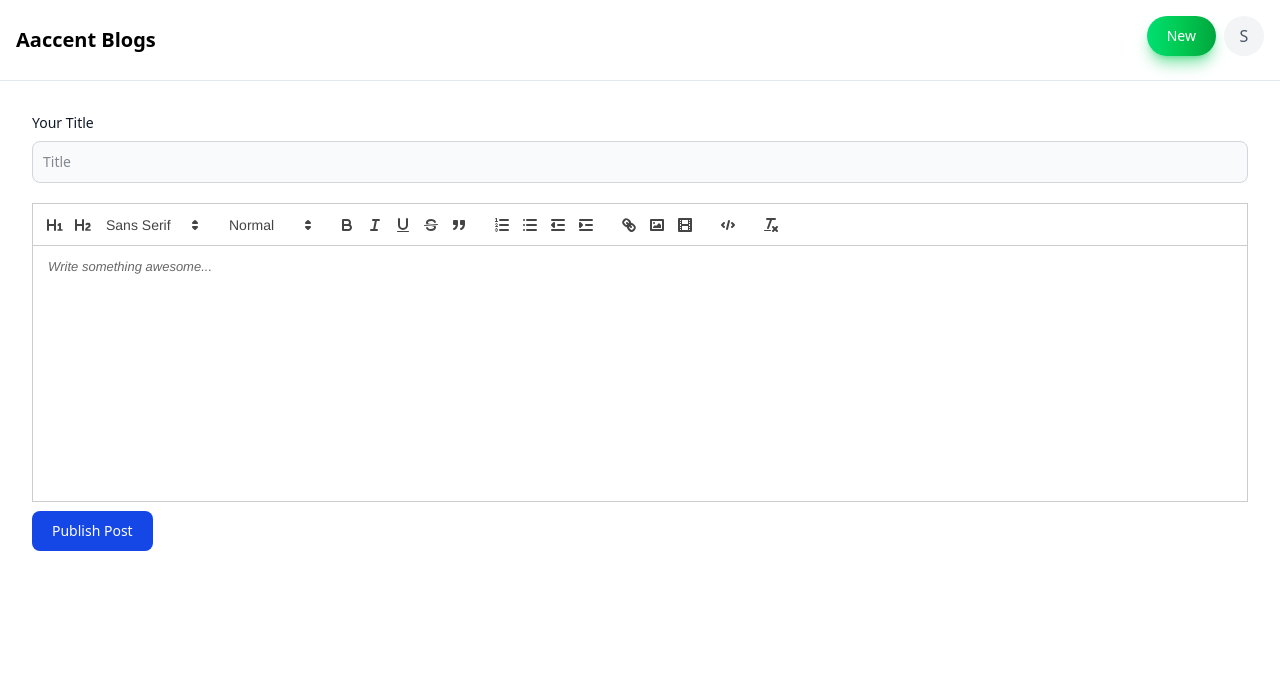
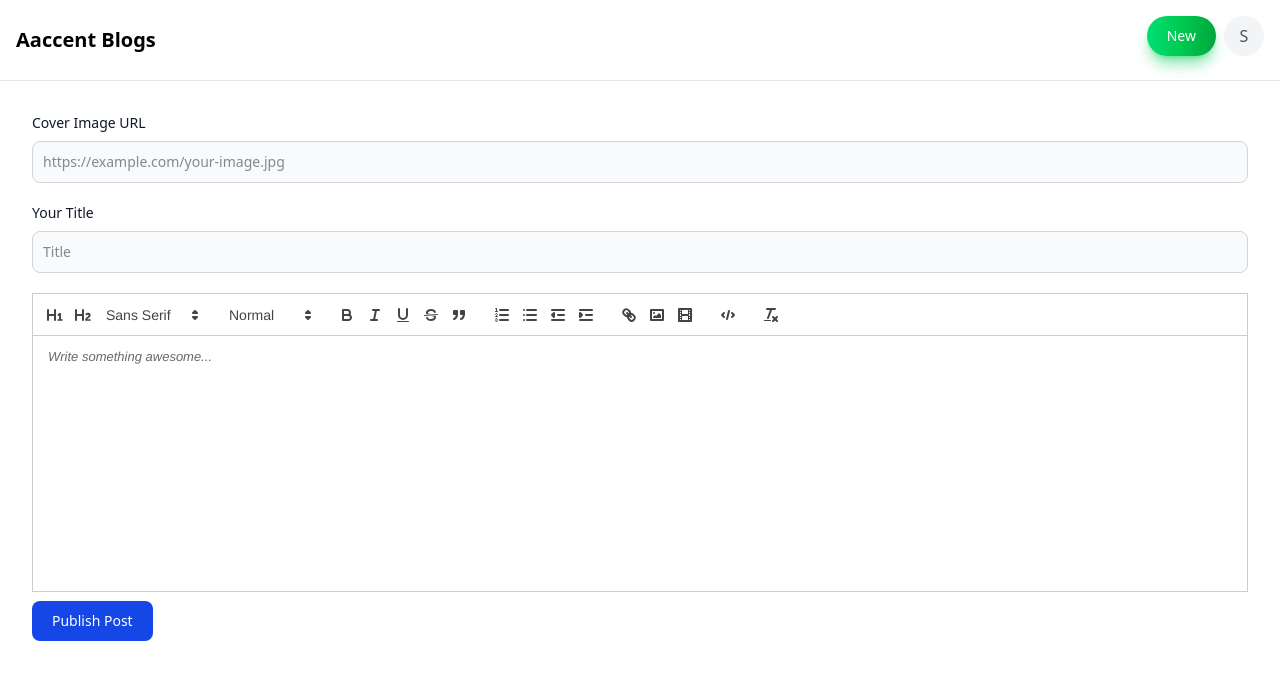
Before and after one commit to Shauryaditya/Mediumblog, a React (Vite) app in the folder frontend/: page /publish in a window 1280 px wide. Shown: the top 680 px of the page. Built offline with nearby package versions, Linux system fonts and the light colour scheme; sample sign-in values are in the browser's storage.

Commit message:
feat: Add main image URL input field to blog publish form

```diff
--- a/frontend/src/pages/Publish.tsx
+++ b/frontend/src/pages/Publish.tsx
@@ -10,6 +10,7 @@
 export const Publish = () => {
   const [title, setTitle] = useState("");
   const [value, setValue] = useState("");
+  const [mainImageUrl, setMainImageUrl] = useState("");
   const navigate = useNavigate();
   const reactQuillRef = useRef<ReactQuill>(null);
   const handlePublish = async () => {
@@ -19,6 +20,7 @@
       {
         title,
         content: value,
+        mainImageUrl, // added field
       },
       {
         headers: {
@@ -28,11 +30,27 @@
     );
     navigate(`/blog/${response.data.id}`);
   };
+
   return (
     <div className="">
       <Appbar />
       <div className="p-8">
         <div className="mb-5">
+          <div className="mb-5">
+            <label className="block mb-2 text-sm font-medium text-gray-900 dark:text-white">
+              Cover Image URL
+            </label>
+            <input
+              type="text"
+              onChange={(e) => setMainImageUrl(e.target.value)}
+              value={mainImageUrl}
+              id="imageUrl"
+              className="bg-gray-50 border border-gray-300 text-gray-900 text-sm rounded-lg focus:ring-blue-500 focus:border-blue-500 block w-full p-2.5 dark:bg-gray-700 dark:border-gray-600 dark:placeholder-gray-400 dark:text-white dark:focus:ring-blue-500 dark:focus:border-blue-500"
+              placeholder="https://example.com/your-image.jpg"
+              required
+            />
+          </div>
+
           <label className="block mb-2 text-sm font-medium text-gray-900 dark:text-white">
             Your Title
           </label>
```
